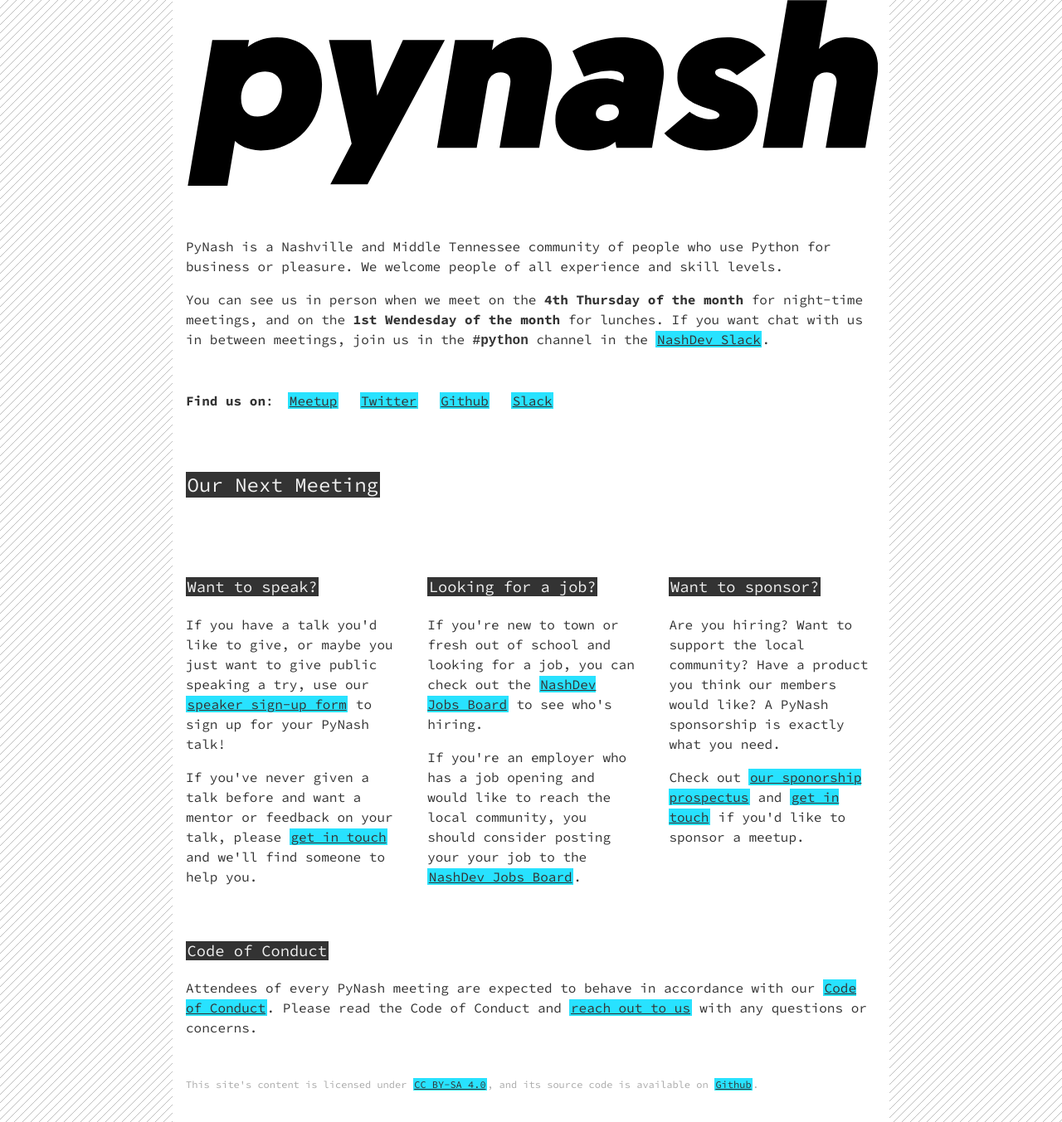
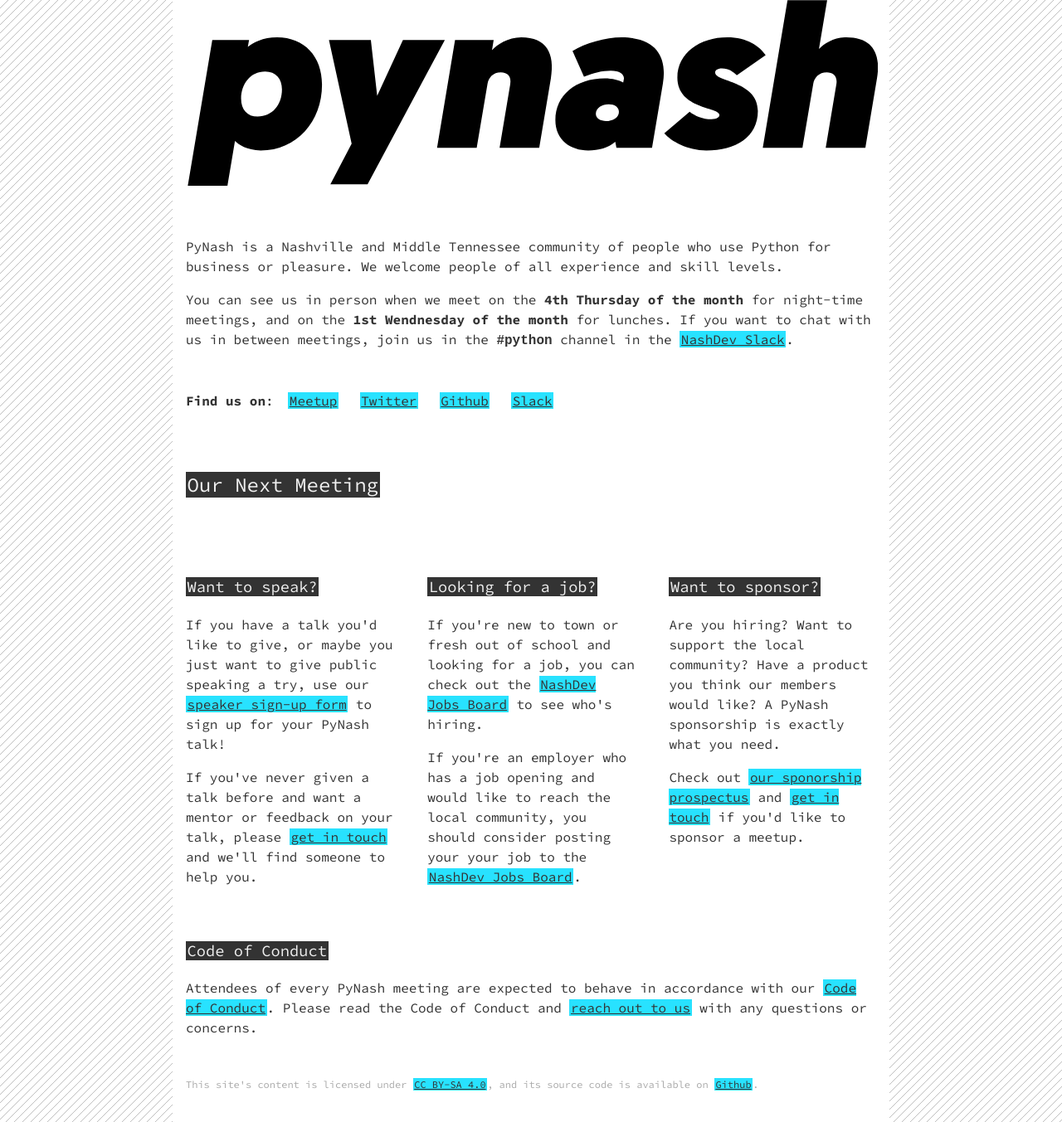
Before and after one commit to pynashorg/pynashorg.github.com, a Jekyll site: the page built from index.html, in a window 1280 px wide. Shown: the whole page at 83% size. Built offline with Jekyll 4.4.1, drawn with Linux system fonts in a browser that asks for light colours.

Commit message:
Fix typos on homepage

```diff
--- a/index.html
+++ b/index.html
@@ -9,9 +9,8 @@
       We welcome people of all experience and skill levels.
     </p>
     <p>
-      You can see us in person when we meet on the <strong>4th Thursday of the month</strong> for night-time meetings, and on the <strong>1st Wendesday of the month</strong> for lunches.
-      If you want chat with us in between meetings, join us in the <strong><code>#python</code></strong> channel in the <a href="https://www.nashdev.com/">NashDev Slack</a>.
-
+      You can see us in person when we meet on the <strong>4th Thursday of the month</strong> for night-time meetings, and on the <strong>1st Wendnesday of the month</strong> for lunches.
+      If you want to chat with us in between meetings, join us in the <strong><code>#python</code></strong> channel in the <a href="https://www.nashdev.com/">NashDev Slack</a>.
     </p>
   </div>
 
```
